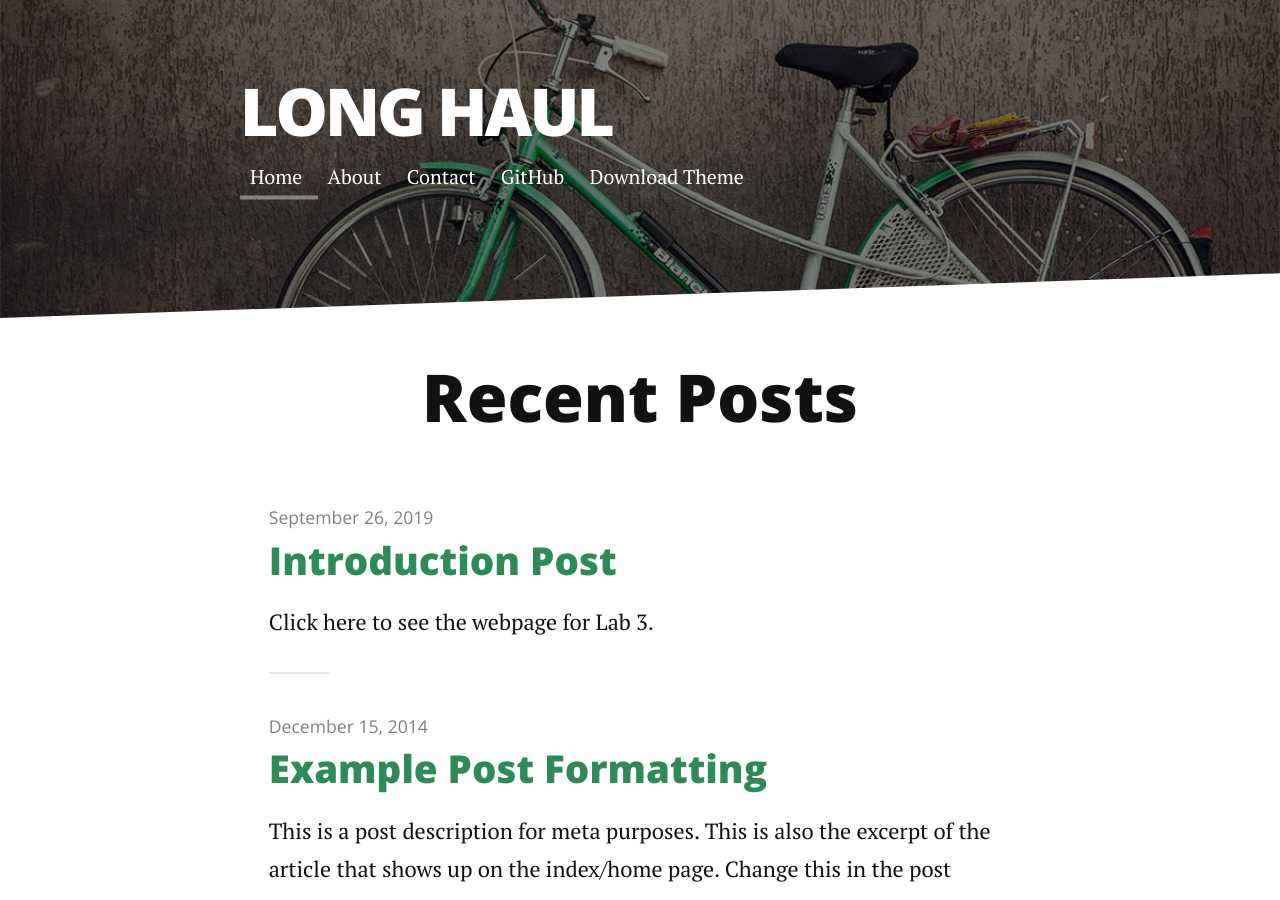
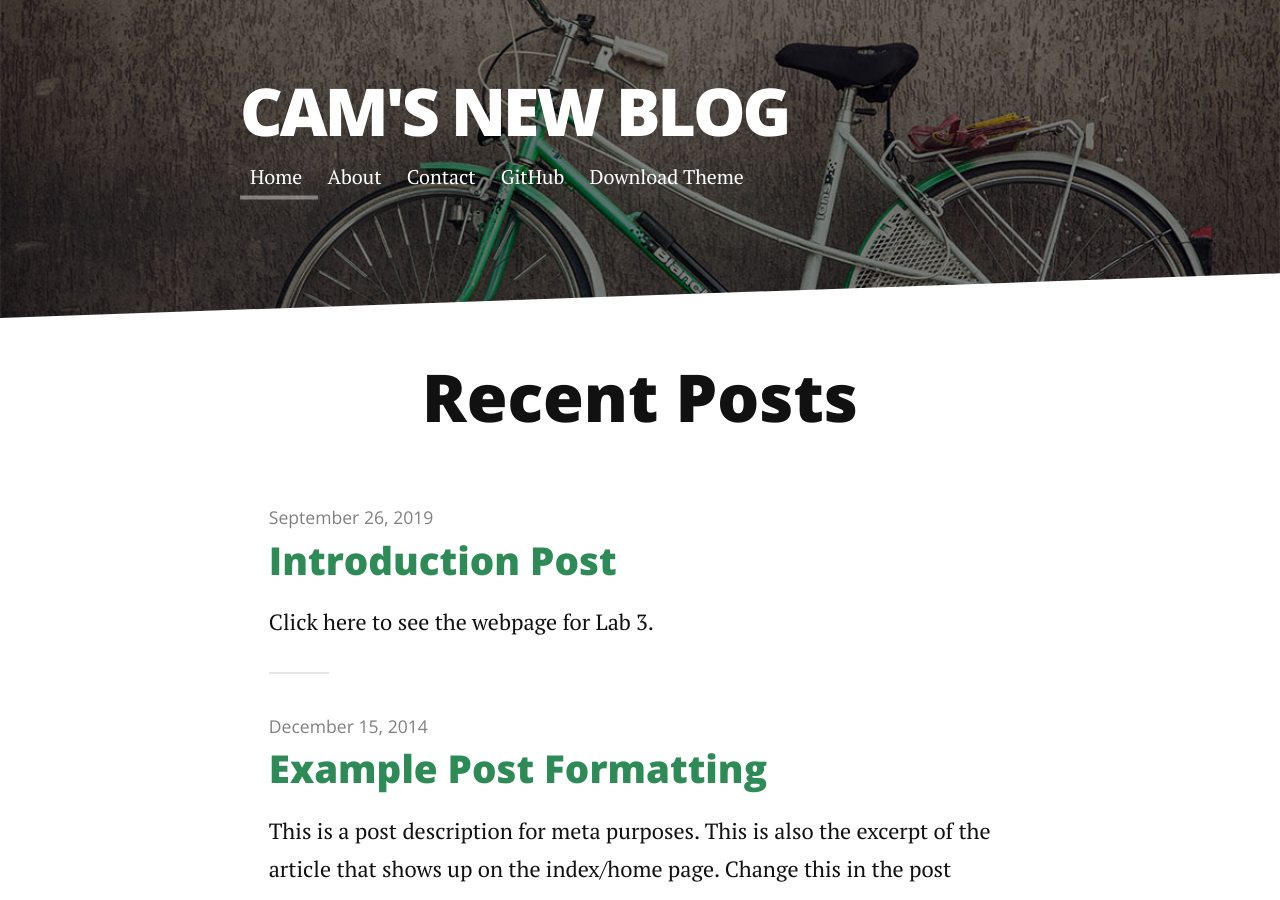
Before and after one commit to CamDiM/csci340blog, a Jekyll site: the page built from index.html, in a window 1280 px wide and 900 px high. Built offline with Jekyll 4.4.1, drawn with Linux system fonts in a browser that asks for light colours; nearby versions of some CDN libraries; the list of posts is cut into pages by our own code.

Commit message:
made it me

```diff
--- a/_config.yml
+++ b/_config.yml
@@ -1,8 +1,8 @@
-title: Long Haul
-description: Long Form Jekyll theme built with SASS / COMPASS / SUSY
+title: Cam's new Blog
+description: BLOGGS
 
-url: http://brianmaierjr.github.com/long-haul
-baseurl: ""
+url: ""
+baseurl: "/csci340blog"
 paginate_path: "blog/page:num/"
 permalink: blog/:title/
 
@@ -20,9 +20,7 @@
     url: /contact
 
 social:
-  github: brianmaierjr
-  twitter: brianmaierjr
-  facebook: brianmaierjr
-  email: brimaidesigns@gmail.com
+  github: CamDiM
+  email: cam.dimaggio@yahoo.com
 
 google_analytics: "UA-58263416-1"
```
